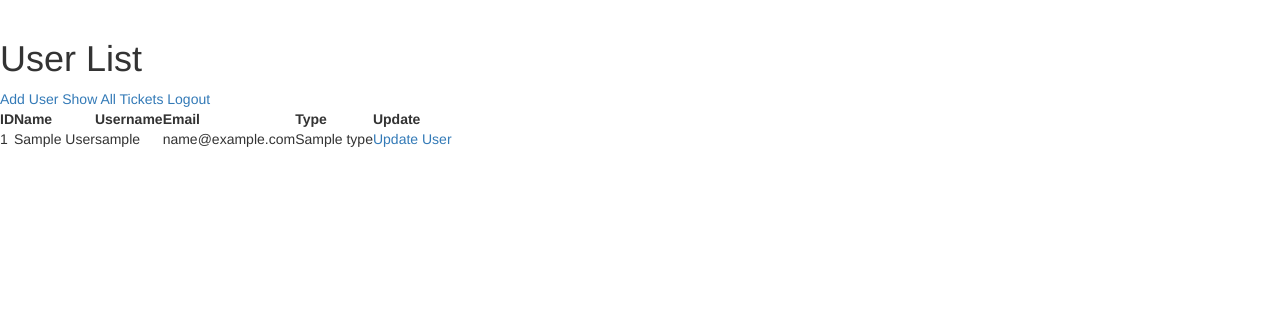
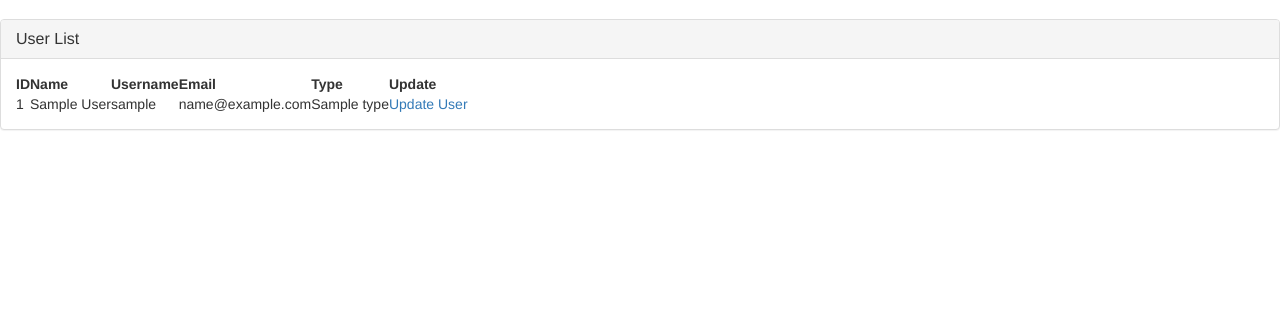
Before and after one commit to KaffineAddict/CSC413, a CakePHP app: the page made by app/View/Users/index.ctp in a window 1280 px wide. Shown: the part 72-391 px from the top of the page. Run offline with PHP 8.4 and a stand-in for CakePHP, Linux system fonts and the light colour scheme; the template is opened without the code that fills it: most values are stand-ins (such as "Sample title", 1, 10 or a date in 2020); some libraries are stand-ins or nearby versions.

Commit message:
switching machines

```diff
--- a/app/View/Layouts/default.ctp
+++ b/app/View/Layouts/default.ctp
@@ -39,15 +39,22 @@
     </div>
 </nav>
 
-	<div id="container">
+	<div id="container" style="width:850">
 		<div id="header">
             <br>
 		</div>
 		<div id="content">
 
-			<?php echo $this->Session->flash(); ?>
+            <?php echo $this->Session->flash(); ?>
 
-			<?php echo $this->fetch('content'); ?>
+            <div class="panel panel-default">
+                <div class="panel-heading">
+                    <h3 class="panel-title"><?php echo $this->fetch('title'); ?></h3>
+                </div>
+                <div class="panel-body">
+                    <?php echo $this->fetch('content'); ?>
+                </div>
+            </div>
 		</div>
 		<div id="footer">
 
--- a/app/View/Users/index.ctp
+++ b/app/View/Users/index.ctp
@@ -4,24 +4,8 @@ This file is the main view for the users page.
 It loops through all users defined in app/Models/User.php and writes the relevant
 information to an html table.
 -->
-
-<h1>User List</h1>
-
-<!-- print out the top navigation using cake php array links -->
-<?php echo $this->Html->link(
-    'Add User',
-    array('controller' => 'users', 'action' => 'add')
-);
-echo " ";
-echo $this->Html->link(
-    'Show All Tickets',
-    array('controller' => 'tickets', 'action' => 'index')
-);
-echo " ";
-echo $this->Html->link(
-    'Logout',
-    array('controller' => 'users', 'action' => 'logout')
-);
+<?
+$this->assign('title', 'User List');
 ?>
 
 <!-- print out the table headers -->
```
